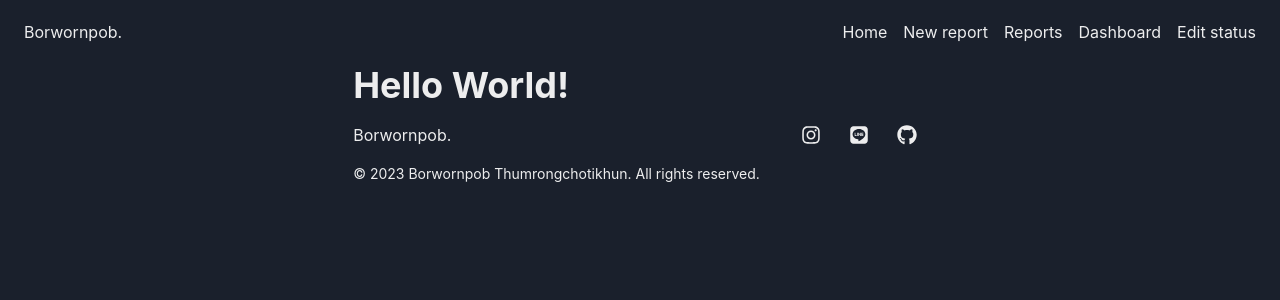
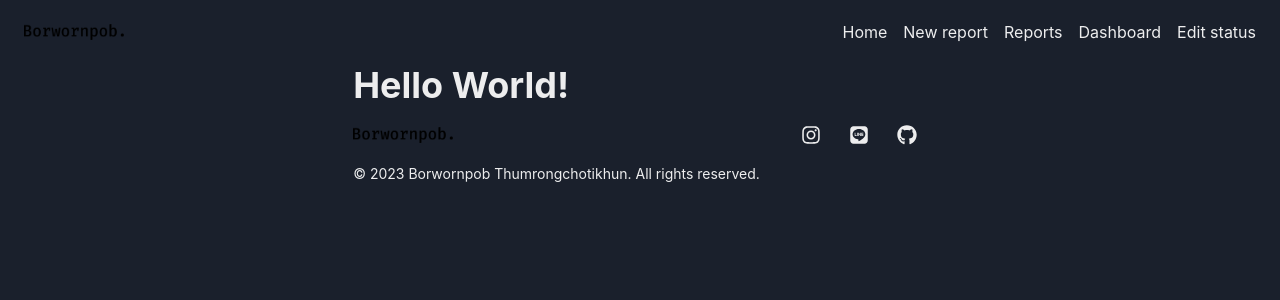
Before and after one commit to sun-23/VajiraFood, a React (Vite) app: page / in a window 1280 px wide. Shown: the top 300 px of the page. Built offline with nearby package versions, Linux system fonts and the light colour scheme.

Commit message:
change logo a little bit

```diff
--- a/src/components/Footer.jsx
+++ b/src/components/Footer.jsx
@@ -14,6 +14,7 @@ import {
   FaInstagram,
   FaLine,
 } from "react-icons/fa";
+import Logo from "../assets/logo.png";
 
 export default function Footer() {
   return (
@@ -30,7 +31,7 @@ export default function Footer() {
     >
       <Stack>
         <Stack justify="space-between" direction="row" align="center">
-          <Text>Borwornpob.</Text>
+          <Image src={Logo} alt="logo" w="100px" />
           <ButtonGroup variant="ghost">
             <IconButton
               as="a"
--- a/src/components/Header.jsx
+++ b/src/components/Header.jsx
@@ -5,12 +5,13 @@ import { Link as routerLink } from "react-router-dom";
 import React from "react";
 import MobileDrawer from "./MobileDrawer";
 import pages from "../helper/routes";
+import Logo from "../assets/logo.png";
 
 export default function Header() {
   return (
     <chakra.header id="header">
       <Flex w="100%" px="6" py="5" align="center" justify="space-between">
-        <Text>Borwornpob.</Text>
+        <Image src={Logo} alt="logo" w="100px" />
         <HStack as="nav" spacing="4" display={{ base: "none", md: "flex" }}>
           {pages.map((page, i) => (
             <Link key={i} as={routerLink} to={page.path}>
--- a/src/helper/theme.js
+++ b/src/helper/theme.js
@@ -2,7 +2,7 @@ import { extendTheme } from "@chakra-ui/react";
 
 const config = {
   initialColorMode: "dark",
-  useSystemColorMode: true,
+  useSystemColorMode: false,
   fonts: {
     heading: `'Chakra Petch', sans-serif`,
     body: `'Chakra Petch', sans-serif`,
```
Also changed, not shown: src/assets/logo.png (added).
